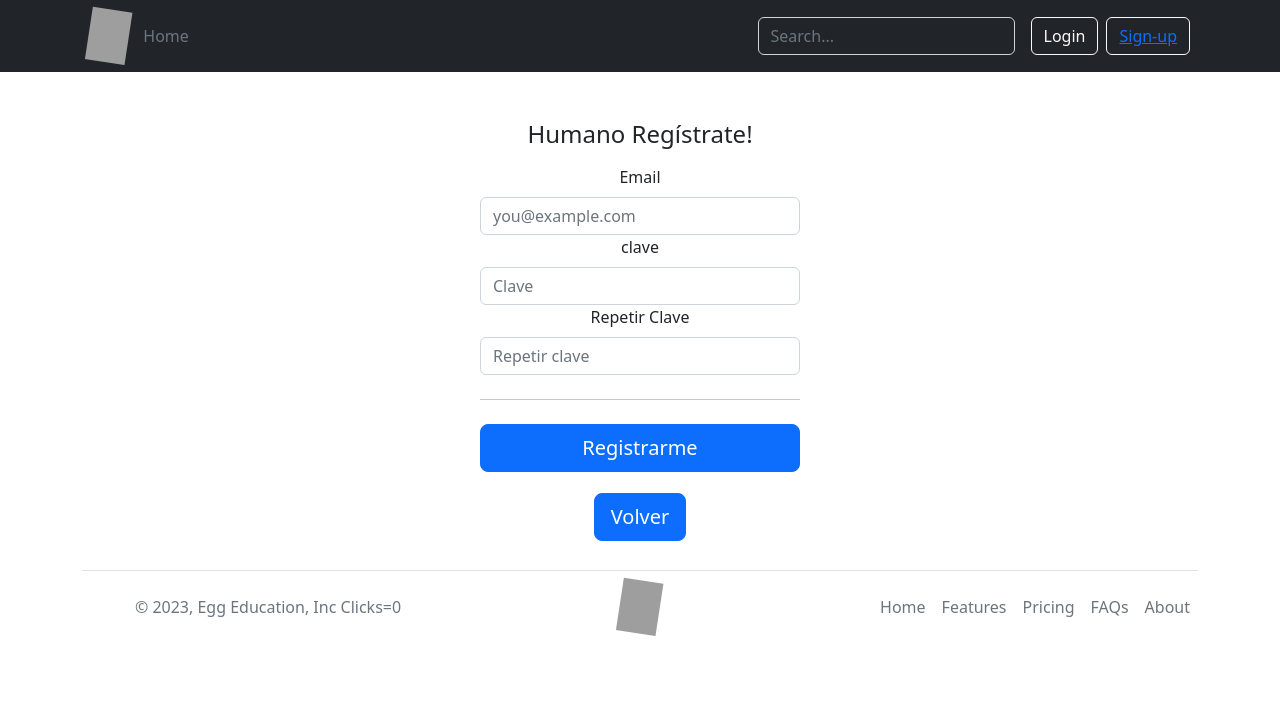
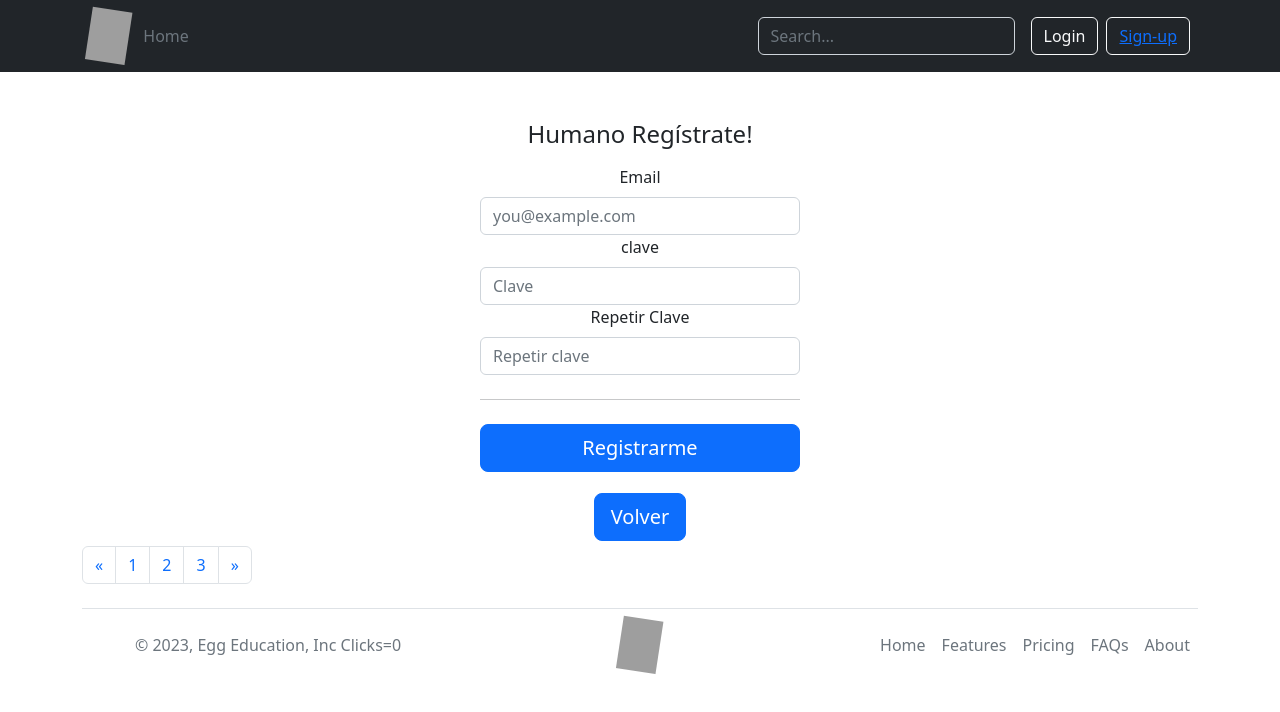
Before and after one commit to Juanpa2204/mi-app-con-react, a React (Create React App) app: page /user-form in a window 1280 px wide. Shown: the top 712 px of the page. Built offline with nearby package versions, Linux system fonts and the light colour scheme; grey boxes are pictures that could not be loaded.

Commit message:
pagination

```diff
--- a/src/App.js
+++ b/src/App.js
@@ -6,7 +6,8 @@ import Main from './components/public/Main';
 import Navbar from './components/public/Navbar';
 import UserForm from './components/public/UserForm';
 import { Details } from './components/public/Details';
-import secondPag from './components/public/secondPag';
+import { Pagination } from './components/public/Pagination';
+
 
 function App() {
   return (
@@ -18,6 +19,7 @@ function App() {
           <Route path="/user-form" element={<UserForm/>} />
           <Route pata="/segundaPage" element={<secondPag/>}/>
         </Routes>
+        <Pagination/>
         <Footer />
     </div>
   );
--- a/src/components/public/Card.js
+++ b/src/components/public/Card.js
@@ -33,7 +33,7 @@ const Card = ({ mascota }) => {
                             </button>
                         </div>
                         <p>Last known location:</p>
-                        <small className="text-muted">${mascota.origin.name}</small>
+                        <small className="text-muted">{mascota.origin.name}</small>
                     </div>
                 </div>
             </div>
--- a/src/components/public/Main.js
+++ b/src/components/public/Main.js
@@ -1,6 +1,7 @@
 import React, { Component } from "react";
 import { Cards } from "./Cards";
 import { Link } from 'react-router-dom';
+
 
 export default class Main extends Component {
   constructor(props) {
@@ -37,14 +38,6 @@ export default class Main extends Component {
           </div>
         </section>
         <Cards />
-        <button
-                                type="button"
-                                className="btn btn-sm"
-                            >
-                                <Link to={"/segundaPage"} className="mt-3 btn btn-primary btn-lg">
-                                    Siguiente pagina
-                                </Link>
-                            </button>
       </main>);
   }
 }
--- a/src/components/public/Navbar.js
+++ b/src/components/public/Navbar.js
@@ -1,6 +1,5 @@
-import React, { useEffect, useState } from 'react'
+import React, { useState } from 'react'
 import { Link, useParams } from 'react-router-dom';
-import RickAndMortyService from '../../services/RickAndMorty.Service';
 
 const Navbar = () => {
 
@@ -16,7 +15,7 @@ const Navbar = () => {
                         <li><a href="#" className="nav-link px-2 text-secondary">Home</a></li>
                     </ul>
                     <form className="col-12 col-lg-auto mb-3 mb-lg-0 me-lg-3" role="search">
-                        <input type="search" className="form-control form-control-dark text-bg-dark" placeholder="Search..." aria-label="Search"/>
+                        <input type="search" className="form-control form-control-dark text-bg-dark" placeholder="Search..." aria-label="Search" />
                     </form>
                     <div className="text-end">
                         <button type="button" className="btn btn-outline-light me-2">Login</button>
--- /dev/null
+++ b/src/components/public/Pagination.js
@@ -0,0 +1,26 @@
+import React from 'react'
+
+export const Pagination = () => {
+
+    return (
+        <div className="container">
+            <nav aria-label="Page navigation example">
+                <ul class="pagination">
+                    <li class="page-item">
+                        <a class="page-link" href="#" aria-label="Previous">
+                            <span aria-hidden="true">&laquo;</span>
+                        </a>
+                    </li>
+                    <li class="page-item"><a class="page-link" href="#">1</a></li>
+                    <li class="page-item"><a class="page-link" href="#">2</a></li>
+                    <li class="page-item"><a class="page-link" href="#">3</a></li>
+                    <li class="page-item">
+                        <a class="page-link" href="#" aria-label="Next">
+                            <span aria-hidden="true">&raquo;</span>
+                        </a>
+                    </li>
+                </ul>
+            </nav>
+        </div>
+    )
+}
--- a/src/index.js
+++ b/src/index.js
@@ -6,9 +6,7 @@ import App from './App';
 
 const root = ReactDOM.createRoot(document.getElementById('root'));
 root.render(
-
     <BrowserRouter>
     <App />
     </BrowserRouter>
-
 );
```
